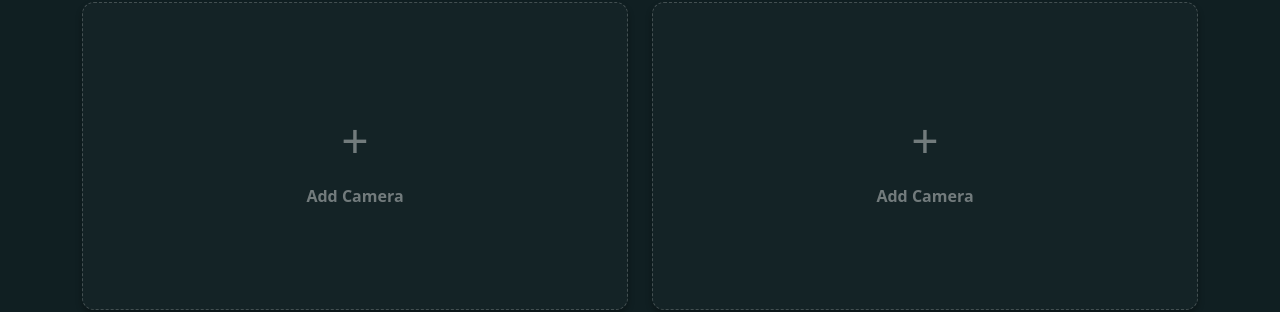
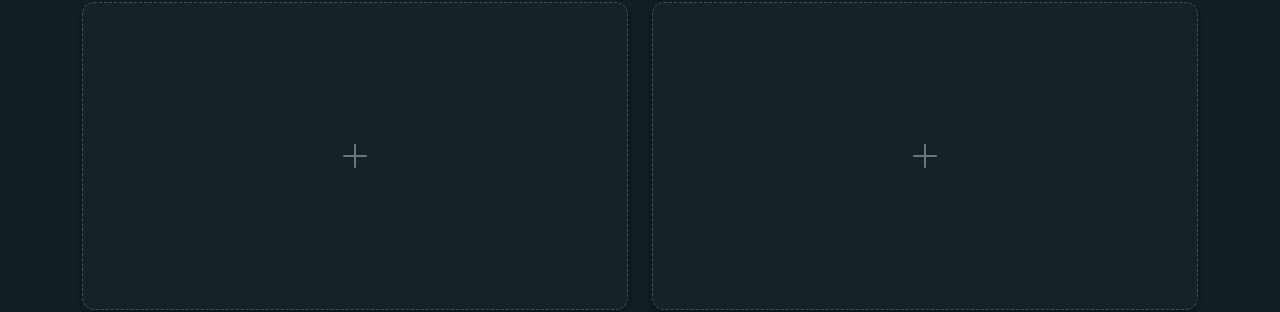
Before and after one commit to VoTanTai-dp/smart-village, a React (Create React App) app in the folder front-end/: page /camera in a window 1280 px wide. Shown: the part 479-791 px from the top of the page. Built offline with nearby package versions, Linux system fonts and the light colour scheme; sample sign-in values are in the browser's storage.

Commit message:
add bootstrap-icon for file camera

```diff
--- a/front-end/src/components/Camera/Camera.js
+++ b/front-end/src/components/Camera/Camera.js
@@ -44,7 +44,6 @@ const Camera = (props) => {
                                 onClick={() => handleOpenFullscreen(imgSrc)}
                                 title="View Fullscreen"
                             >
-                                {/* <span className="material-symbols-outlined">fullscreen</span> */}
                             </button>
                         </div>
                     </div>
@@ -56,8 +55,7 @@ const Camera = (props) => {
                     <div className="camera-feed empty" onClick={handleShowModal}>
                         <div className="ratio ratio-16x9">
                             <button className="add-camera-btn">
-                                <span className="material-symbols-outlined">+</span>
-                                <span className="text-add">Add Camera</span>
+                                <i class="bi bi-plus-lg" style={{ fontSize: "2rem" }}></i>
                             </button>
                         </div>
                     </div>
@@ -156,7 +154,7 @@ const Camera = (props) => {
                 <div className="fullscreen-overlay fade-in">
                     {/* Nút đóng fullscreen */}
                     <button className="btn-close-fullscreen" onClick={handleCloseFullscreen}>
-                        <span className="material-symbols-outlined">X</span>
+                        <i class="bi bi-x-lg" style={{ fontSize: "2rem" }}></i>
                     </button>
 
                     {/* Ảnh/Video phóng to */}
```
